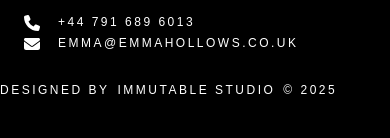
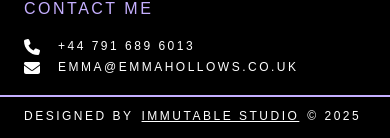
Before and after one commit to curveservices/emma-hollows-design, a React (Vite) app: page / in a window 390 px wide. Shown: the part 935-1073 px from the top of the page. Built offline with nearby package versions, Linux system fonts and the light colour scheme; no server answers; the database is empty.

Commit message:
logo width changed for better visuals

```diff
--- a/src/layout/footer/index.jsx
+++ b/src/layout/footer/index.jsx
@@ -58,7 +58,7 @@ const Footer = () => {
           target="_blank"
           rel="noopener noreferrer"
         >
-          Immutable Studio
+          <u>Immutable Studio</u>
         </a>
         &copy; {year}
       </p>
--- a/src/layout/footer/index.scss
+++ b/src/layout/footer/index.scss
@@ -89,7 +89,7 @@ footer {
 
             .footer-left {
                 .logo {
-                    width: 10%;
+                    width: 200px;
                 }
             }
 
@@ -111,12 +111,13 @@ footer {
         }
 
         .div-line {
-            margin: 1em 2em;
+            margin: 1rem 0 0;
+            border: 1px solid var(--secondary);
         }
 
         .copy {
             font-size: 12px;
-            padding: 1em 0 2em;
+            padding: 0rem 1.5rem 1rem;
         }
     }
 }
```
